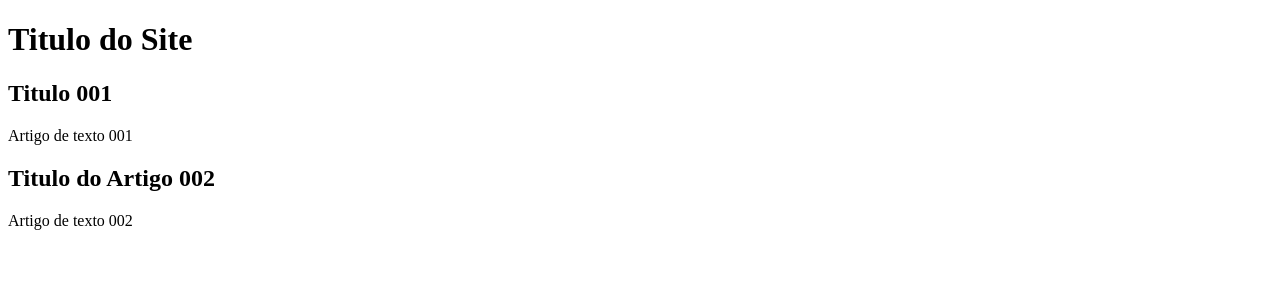
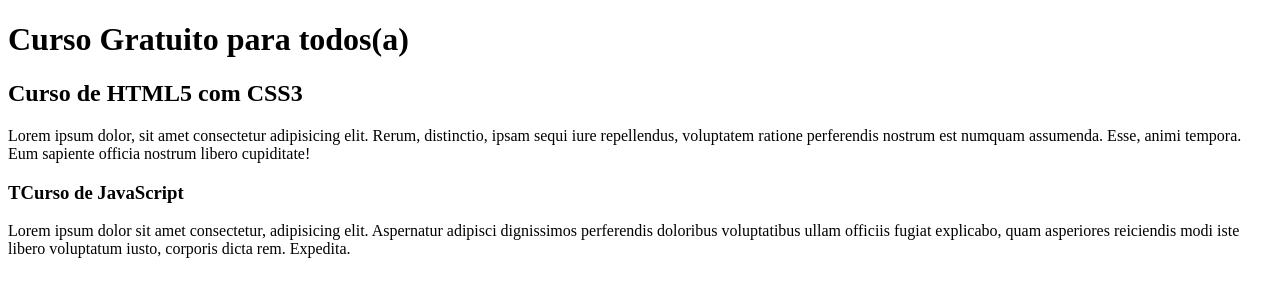
Before and after one commit to Caikera7/Projeto_site, a plain HTML site: page index.html in a window 1280 px wide. Drawn offline with Linux system fonts and the light colour scheme.

Commit message:
Inicio do Branch Conteudo
Fiz a inicialização do conteudo na Branch

```diff
--- a/index.html
+++ b/index.html
@@ -8,14 +8,14 @@
 <body>
     <main>
         <header>
-            <h1>Titulo do Site</h1>
+            <h1>Curso Gratuito para todos(a)</h1>
             <article>
-                <h1>Titulo 001</h1>
-                <p>Artigo de texto 001</p>
+                <h2>Curso de HTML5 com CSS3</h2>
+                <p>Lorem ipsum dolor, sit amet consectetur adipisicing elit. Rerum, distinctio, ipsam sequi iure repellendus, voluptatem ratione perferendis nostrum est numquam assumenda. Esse, animi tempora. Eum sapiente officia nostrum libero cupiditate!</p>
             </article>
             <article>
-                <h1>Titulo do Artigo 002 </h1>
-                <p>Artigo de texto 002</p>
+                <h3>TCurso de JavaScript</h3>
+                <p>Lorem ipsum dolor sit amet consectetur, adipisicing elit. Aspernatur adipisci dignissimos perferendis doloribus voluptatibus ullam officiis fugiat explicabo, quam asperiores reiciendis modi iste libero voluptatum iusto, corporis dicta rem. Expedita.</p>
             </article>
         </header>
     </main>
```
